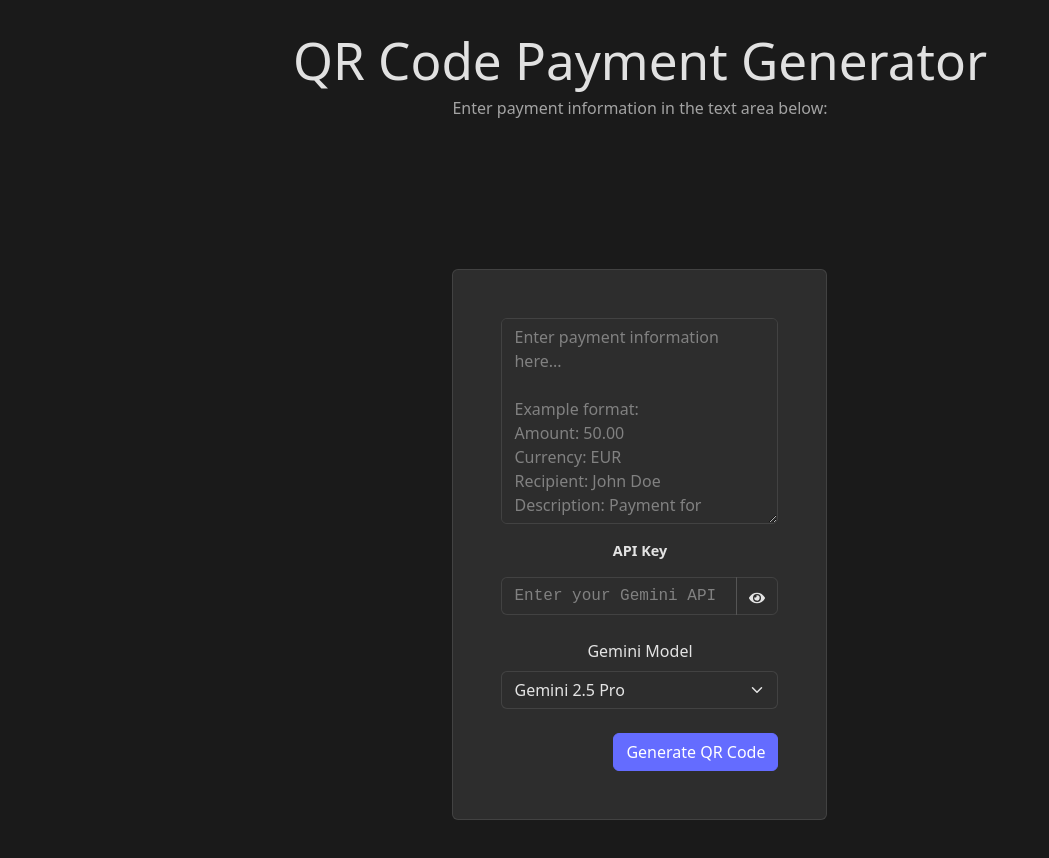
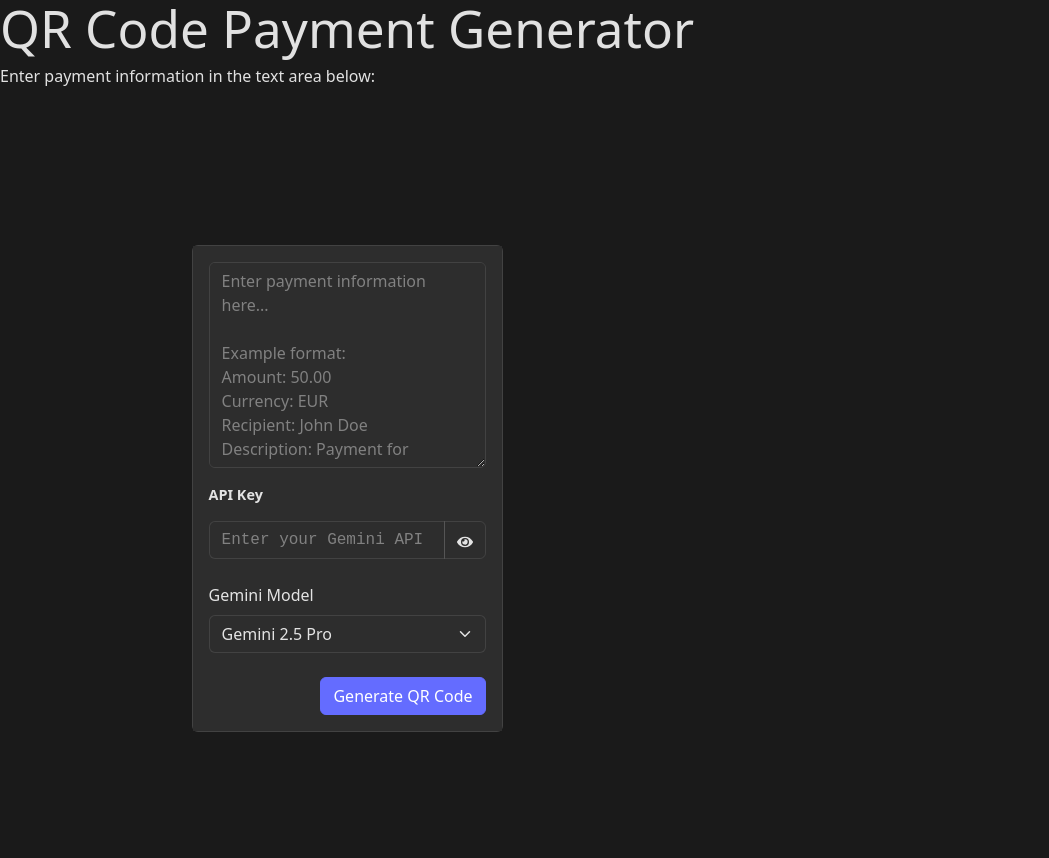
Before and after one commit to kosinal/qr-pay-code, a React (Vite) app: page / in a window 1280 px wide. Shown: the top 858 px of the page, without its empty margins (0-1049 px from the left). Built offline with nearby package versions, Linux system fonts and the light colour scheme.

Commit message:
Small FE adjustment.

```diff
--- a/src/app.css
+++ /dev/null
@@ -1,46 +0,0 @@
-#app {
-  max-width: 1280px;
-  margin: 0 auto;
-  padding: 2rem;
-  text-align: center;
-  background-color: var(--bg-primary);
-  color: var(--text-primary);
-}
-
-.payment-app {
-  width: 100%;
-}
-
-.payment-app h1 {
-  color: var(--text-primary);
-  margin-bottom: 0.5rem;
-}
-
-.payment-app > p {
-  color: var(--text-secondary);
-  margin-bottom: 2rem;
-}
-
-.logo {
-  height: 6em;
-  padding: 1.5em;
-}
-
-.logo:hover {
-  filter: drop-shadow(0 0 2em #646cffaa);
-}
-
-.logo.preact:hover {
-  filter: drop-shadow(0 0 2em #673ab8aa);
-}
-
-.card {
-  padding: 2em;
-  background-color: var(--bg-secondary);
-  border: 1px solid var(--border-color);
-  color: var(--text-primary);
-}
-
-.read-the-docs {
-  color: var(--text-secondary);
-}
--- a/src/components/SimpleLayout.tsx
+++ b/src/components/SimpleLayout.tsx
@@ -164,7 +164,7 @@ export const SimpleLayout: React.FC = () => {
               {errorMessage}
             </Alert>
           )}
-          <Card className="mb-3">
+          <Card className="mb-3" style={{ backgroundColor: 'rgba(45, 45, 45, 0.85)' }}>
               <Card.Body>
                   <QRCodeDisplay spaydString={spaydString} className="mb-4"/>
                   <PaymentTextInput
--- a/src/main.tsx
+++ b/src/main.tsx
@@ -4,14 +4,13 @@ import { SimpleLayout } from './components/SimpleLayout';
 import 'bootstrap/dist/css/bootstrap.min.css';
 import './index.css';
 import './theme.css';
-import './app.css';
 
 const PaymentApp: React.FC = () => {
 
   return (
     <div className="payment-app">
       <h1>QR Code Payment Generator</h1>
-      <p>Enter payment information in the text area below:</p>
+      <span style={{ marginBottom: '0.5rem', display: 'block' }}>Enter payment information in the text area below:</span>
       <SimpleLayout />
     </div>
   );
```
Also changed, not shown: src/app.tsx (deleted, +0 -60 lines).
